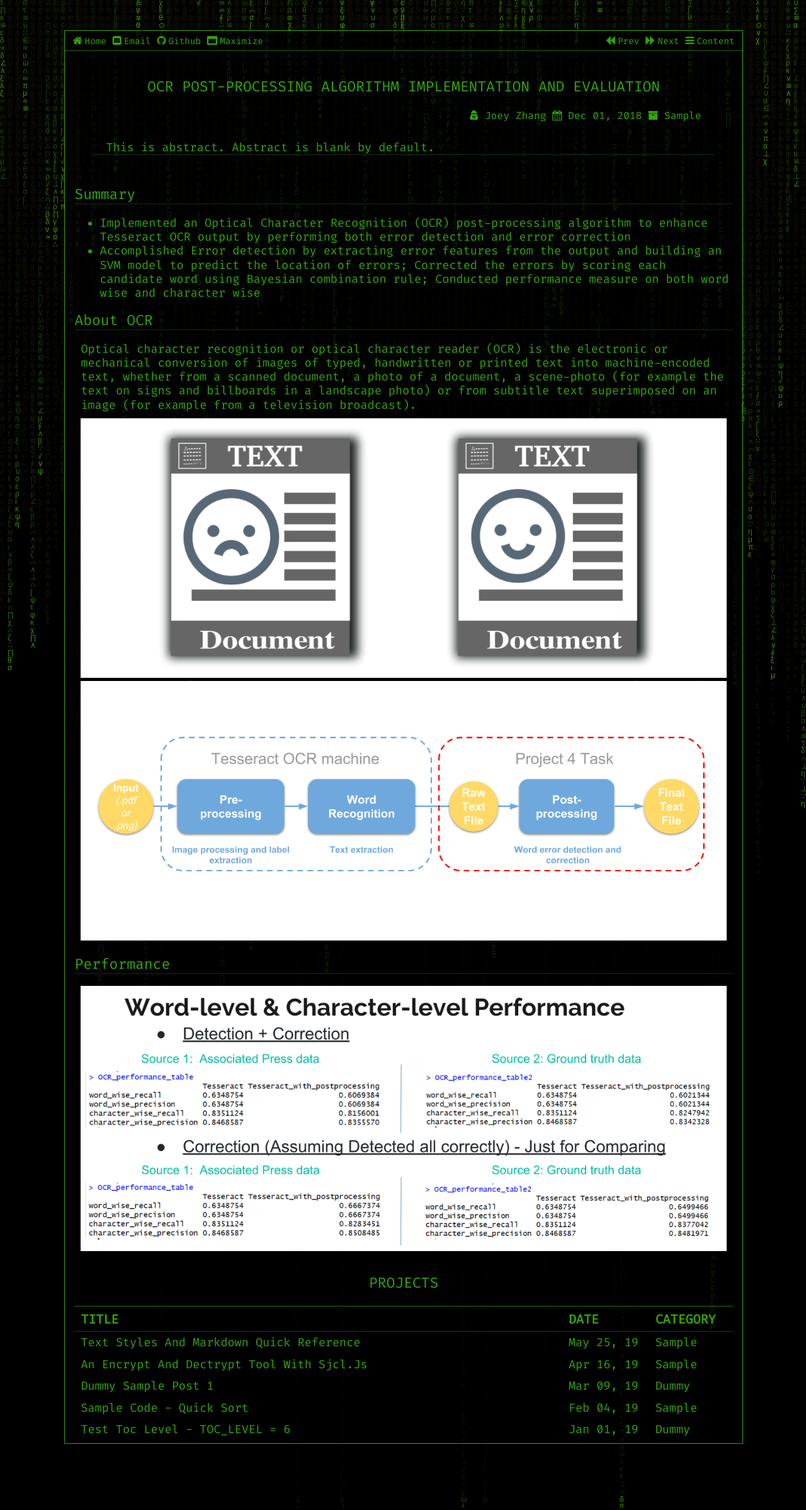
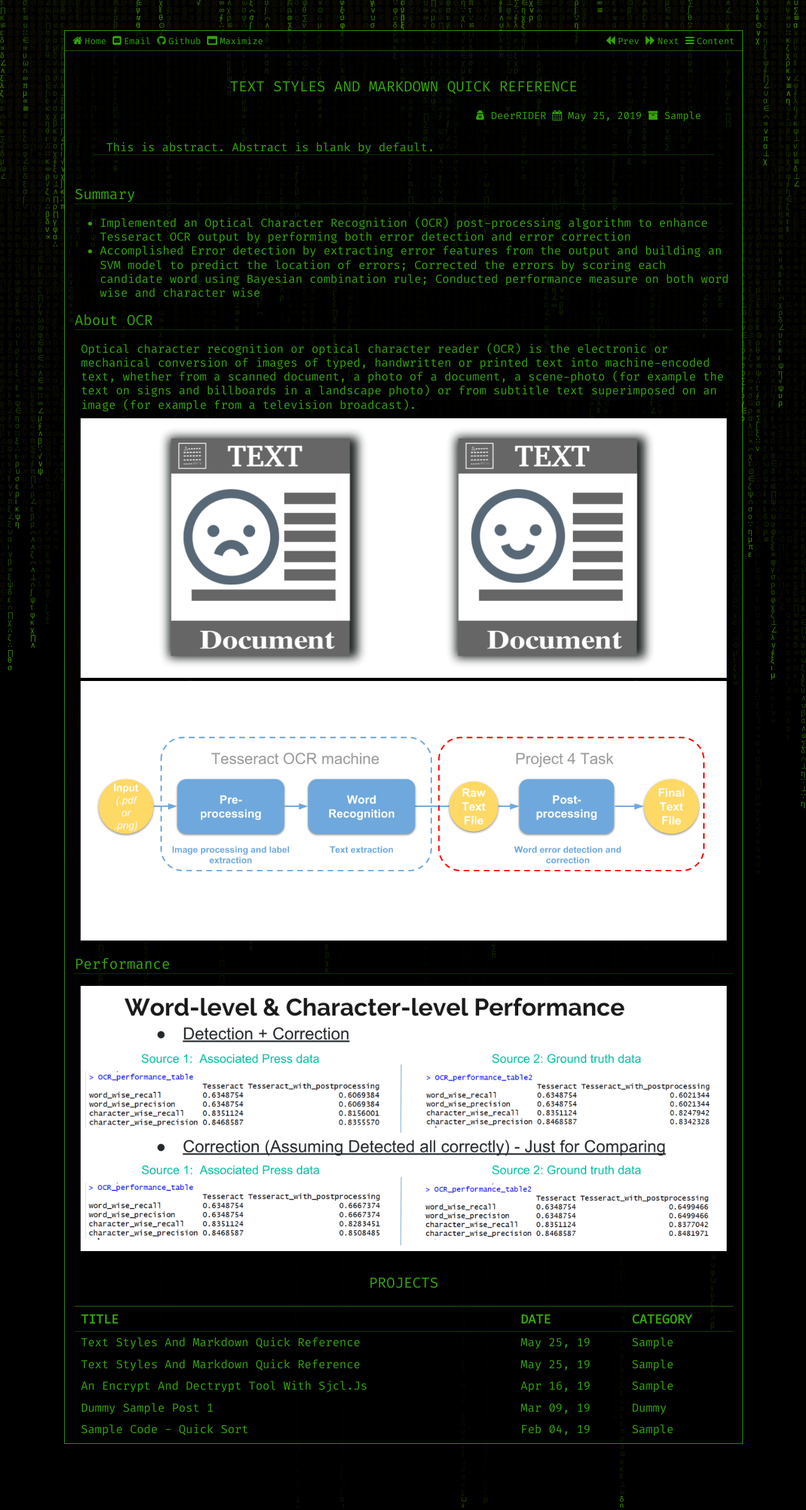
Before and after one commit to Jooooooooooey/Jooooooooooey.github.io, a Jekyll site: the page built from _posts/2019-7-16-readme.md, in a window 1280 px wide. Shown: the whole page at 63% size. Built offline with Jekyll 4.4.1, drawn with Linux system fonts in a browser that asks for light colours.

Commit message:
Update 2019-7-16-readme.md

```diff
--- a/_posts/2019-7-16-readme.md
+++ b/_posts/2019-7-16-readme.md
@@ -1,7 +1,7 @@
 ---
 layout: post
-title: OCR Post-Processing Algorithm Implementation and Evaluation
-author: Joey Zhang
+title: Text Styles and Markdown Quick Reference
+author: DeerRIDER
 post_list: "date"
 toc: true
 home_btn: true
@@ -11,7 +11,7 @@ maximize: true
 encrypted_text: true
 toc_level: 4
 category: Sample
-date: 2018-12-1
+date: 2019-5-25
 excerpt: "This is excerpt."
 abstract: "This is abstract. Abstract is blank by default."
 ---
```
